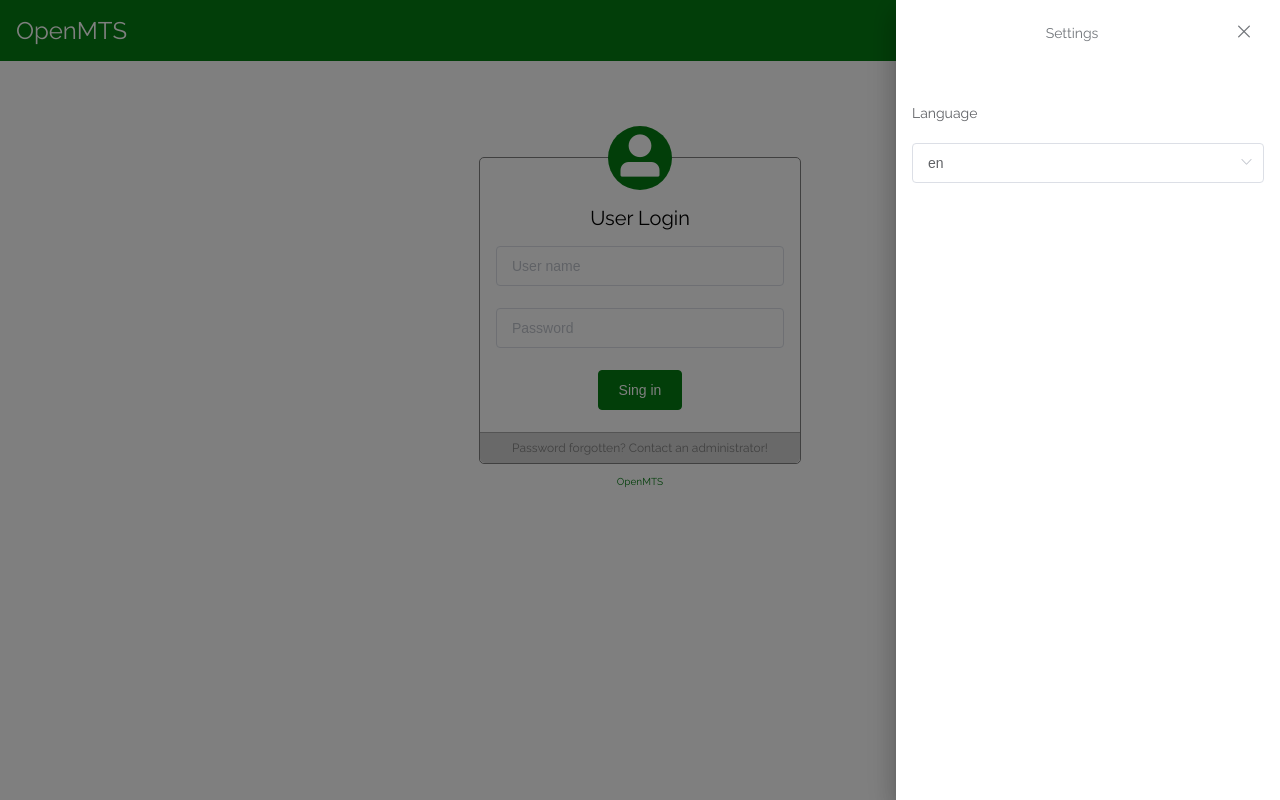
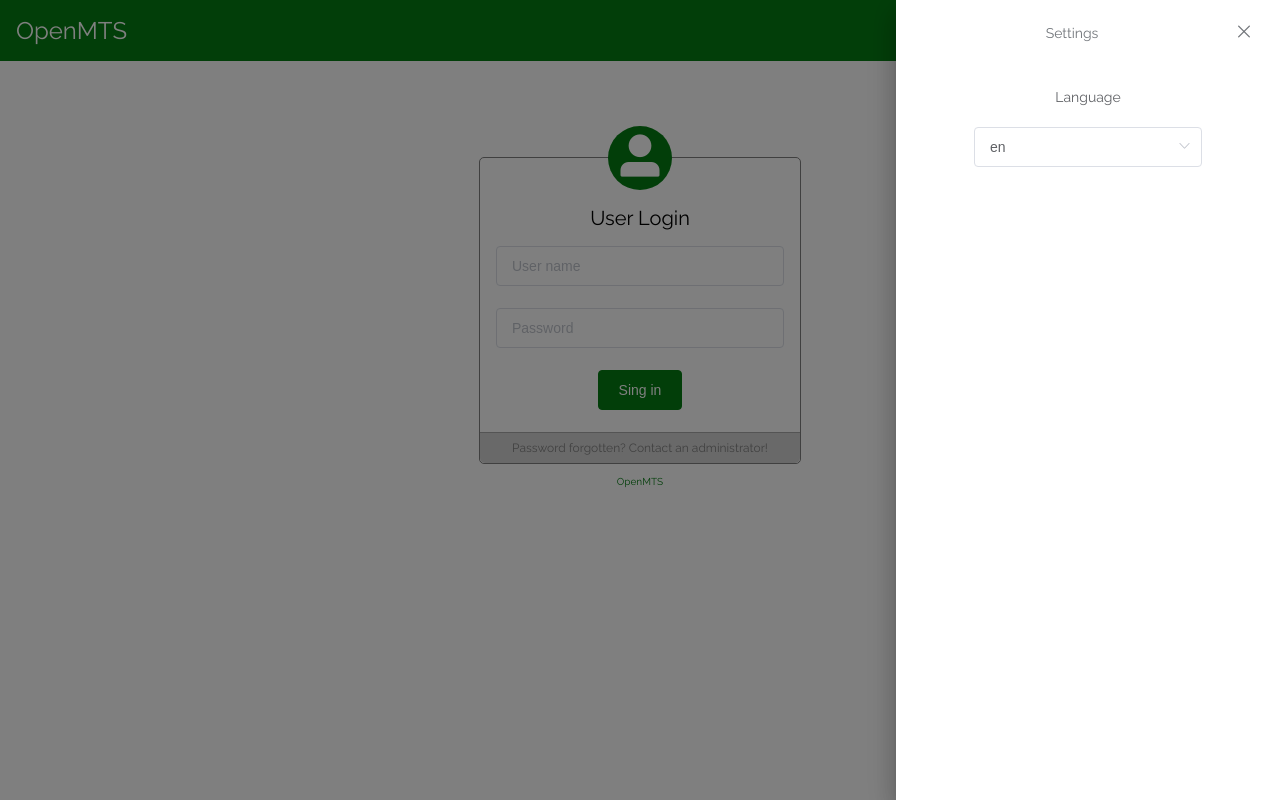
Before and after one commit to alex-c/OpenMTS, a Vue app in the folder mts-frontend/: page / in a window 1280 px wide. Both pictures are taken after a click on the button 1250 px from the left and 30 px from the top of the page. Built offline with nearby package versions, Linux system fonts and the light colour scheme.

Commit message:
Moved the settings drawer to an own component

```diff
--- /dev/null
+++ b/mts-frontend/src/components/Settings.vue
@@ -0,0 +1,37 @@
+<template>
+  <el-drawer :title="$t('login.settings')" :visible.sync="drawerOpen" direction="rtl">
+    <div id="drawer-body">
+      <el-form label-position="top">
+        <el-form-item :label="$t('login.language')">
+          <el-select v-model="$i18n.locale">
+            <el-option v-for="(lang, i) in languages" :key="`Lang${i}`" :label="lang" :value="lang">
+              <span style="float: left">{{ lang }}</span>
+              <span style="float: right; color: #8492a6; font-size: 13px">{{ lang }}</span>
+            </el-option>
+          </el-select>
+        </el-form-item>
+      </el-form>
+    </div>
+  </el-drawer>
+</template>
+
+<script>
+export default {
+  name: 'settings',
+  props: ['drawer'],
+  data() {
+    return {
+      drawerOpen: this.drawer,
+      languages: ['en', 'de'],
+    };
+  },
+  watch: {
+    drawer(drawer) {
+      this.drawerOpen = drawer;
+    },
+    drawerOpen(drawerOpen) {
+      this.$emit('update:drawer', drawerOpen);
+    },
+  },
+};
+</script>
--- a/mts-frontend/src/views/Public.vue
+++ b/mts-frontend/src/views/Public.vue
@@ -33,30 +33,19 @@
     <div id="footer">
       <a href="https://www.github.com/alex-c/openmts">OpenMTS</a>
     </div>
-    <el-drawer :title="$t('login.settings')" :visible.sync="drawer" direction="rtl">
-      <div id="drawer-body">
-        <el-form label-position="top">
-          <el-form-item :label="$t('login.language')">
-            <el-select v-model="$i18n.locale">
-              <el-option v-for="(lang, i) in languages" :key="`Lang${i}`" :label="lang" :value="lang">
-                <span style="float: left">{{ lang }}</span>
-                <span style="float: right; color: #8492a6; font-size: 13px">{{ lang }}</span>
-              </el-option>
-            </el-select>
-          </el-form-item>
-        </el-form>
-      </div>
-    </el-drawer>
+    <Settings :drawer.sync="drawer" />
   </div>
 </template>
 
 <script>
+import Settings from '@/components/Settings.vue';
+
 export default {
   name: 'public',
+  components: { Settings },
   data() {
     return {
       drawer: false,
-      languages: ['en', 'de'],
       form: {
         user: '',
         password: '',
```
